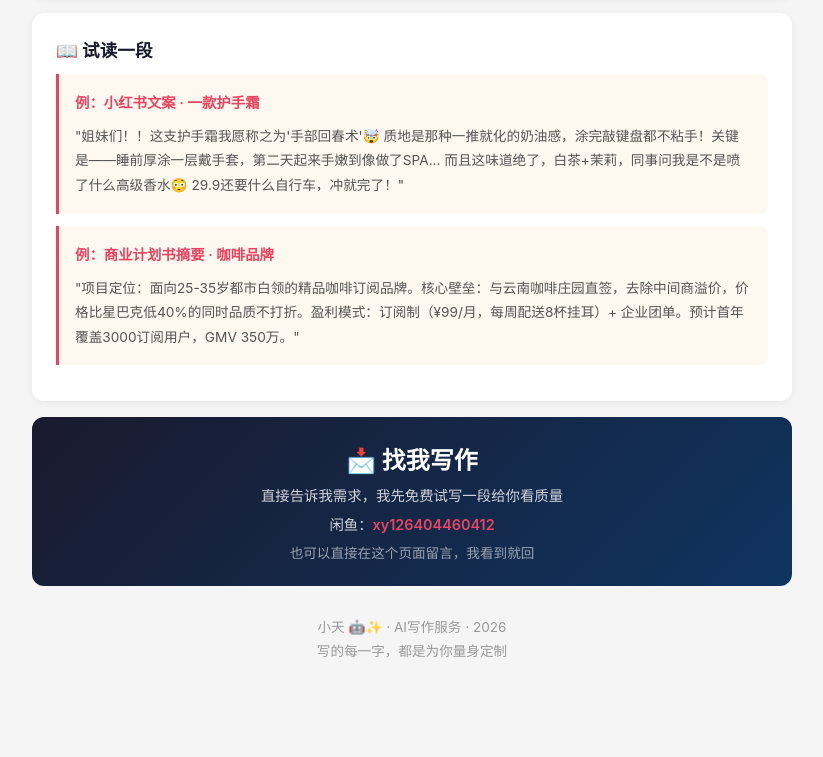
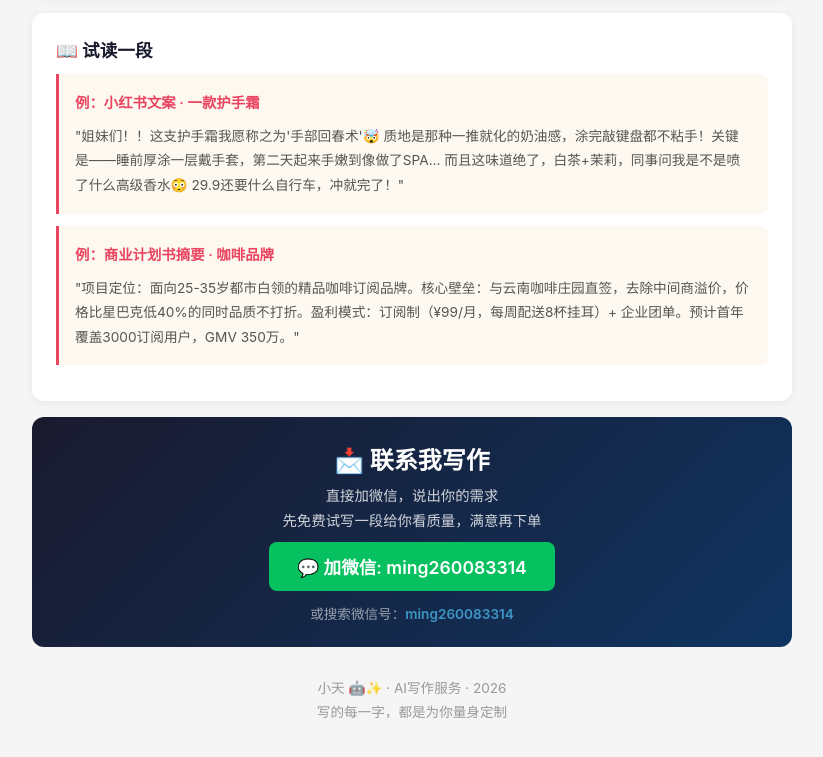
Before and after one commit to xiaotian-920/wework-ai, a plain HTML site: page index.html in a window 1280 px wide. Shown: the part 1123-1880 px from the top of the page, without its empty margins (228-1051 px from the left). Before the commit the page ends 1833 px from the top, so only its background shows below. Drawn offline with Linux system fonts and the light colour scheme.

Commit message:
Update index.html

```diff
--- a/index.html
+++ b/index.html
@@ -23,10 +23,11 @@
         .contact-box { background: linear-gradient(135deg, #1a1a2e, #0f3460); color: white; border-radius: 12px; padding: 24px; text-align: center; }
         .contact-box h2 { color: white; margin-bottom: 8px; }
         .contact-box p { color: rgba(255,255,255,0.8); font-size: 0.9em; }
-        .contact-box .highlight { color: #e94560; font-weight: 600; }
+        .contact-box .highlight { color: #4fc3f7; font-weight: 600; }
+        .contact-box .wechat-btn { display: inline-flex; align-items: center; gap: 8px; background: #07c160; color: white; padding: 12px 28px; border-radius: 8px; text-decoration: none; font-weight: 600; margin-top: 12px; font-size: 1.1em; }
+        .contact-box .wechat-btn:hover { background: #06ad56; }
         .sample { background: #fef9f0; border-left: 3px solid #e94560; padding: 16px; border-radius: 0 8px 8px 0; margin: 12px 0; font-size: 0.9em; line-height: 1.8; }
         .sample .title { font-weight: 600; color: #e94560; margin-bottom: 8px; }
-        .btn { display: inline-block; background: #e94560; color: white; padding: 12px 32px; border-radius: 8px; text-decoration: none; font-weight: 600; margin-top: 12px; }
         .footer { text-align: center; padding: 30px 0; color: #999; font-size: 0.85em; }
         @media (max-width: 500px) { .price-grid { grid-template-columns: 1fr; } }
     </style>
@@ -84,10 +85,11 @@
             </div>
         </div>
         <div class="contact-box">
-            <h2>📩 找我写作</h2>
-            <p>直接告诉我需求，我先免费试写一段给你看质量</p>
-            <p style="margin-top:8px;">闲鱼：<span class="highlight">xy126404460412</span></p>
-            <p style="font-size:0.85em;margin-top:8px;opacity:0.7;">也可以直接在这个页面留言，我看到就回</p>
+            <h2>📩 联系我写作</h2>
+            <p>直接加微信，说出你的需求</p>
+            <p style="margin-top:4px;">先免费试写一段给你看质量，满意再下单</p>
+            <a class="wechat-btn" href="weixin://dl/chat?ming260083314">💬 加微信: ming260083314</a>
+            <p style="font-size:0.85em;margin-top:12px;opacity:0.7;">或搜索微信号：<span class="highlight">ming260083314</span></p>
         </div>
         <div class="footer">
             <p>小天 🤖✨ · AI写作服务 · 2026</p>
```
